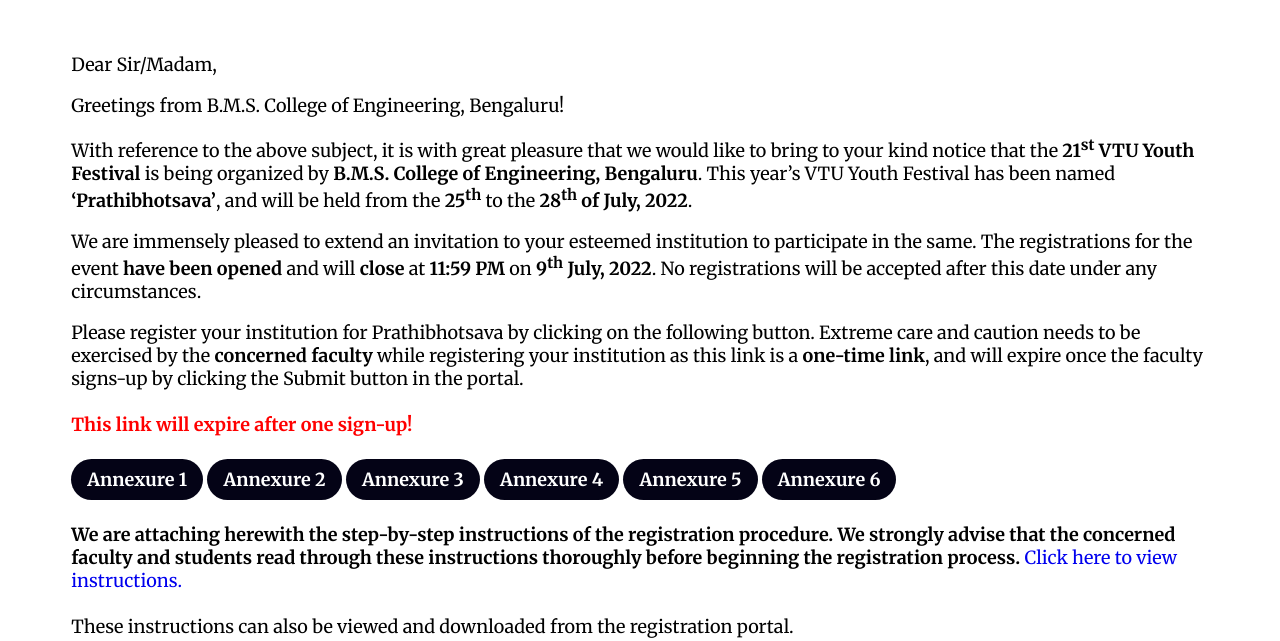
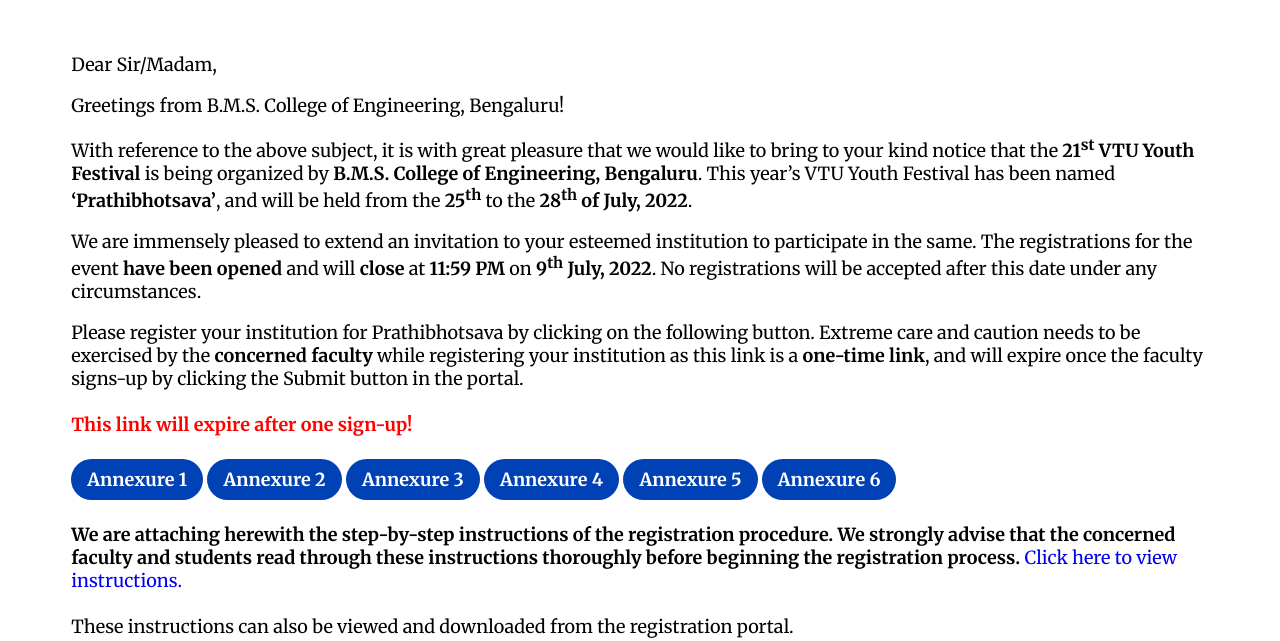
Before and after one commit to vtu-fest-web-developer-org/vtufest-annexures, a plain HTML site: page annexure-email/index.html in a window 1280 px wide. Shown: the part 290-931 px from the top of the page. Drawn offline with Linux system fonts and the light colour scheme.

Commit message:
btn color updated

```diff
--- a/annexure-email/index.html
+++ b/annexure-email/index.html
@@ -73,7 +73,7 @@
                 <a href="https://docs.prathibhotsava.in/annexure?name=${annexureOne}" target="_blank"
                     rel="noopener noreferrer" style="text-decoration: none;
                     appearance: button;
-                            background-color: #040316;
+                            background-color: #0042B5;
                             border: none;
                             border-radius: 50px;
                             box-sizing: border-box;
@@ -89,7 +89,7 @@
                 <a href="https://docs.prathibhotsava.in/annexure?name=${annexureTwo}" target="_blank"
                     rel="noopener noreferrer" style="text-decoration: none;
                             appearance: button;
-                                    background-color: #040316;
+                                    background-color: #0042B5;
                                     border: none;
                                     border-radius: 50px;
                                     box-sizing: border-box;
@@ -105,7 +105,7 @@
                 <a href="https://docs.prathibhotsava.in/annexure?name=${annexureThree}" target="_blank"
                     rel="noopener noreferrer" style="text-decoration: none;
                 appearance: button;
-                        background-color: #040316;
+                        background-color: #0042B5;
                         border: none;
                         border-radius: 50px;
                         box-sizing: border-box;
@@ -121,7 +121,7 @@
                 <a href="https://docs.prathibhotsava.in/annexure?name=${annexureFour}" target="_blank"
                     rel="noopener noreferrer" style="text-decoration: none;
                 appearance: button;
-                        background-color: #040316;
+                        background-color: #0042B5;
                         border: none;
                         border-radius: 50px;
                         box-sizing: border-box;
@@ -137,7 +137,7 @@
                 <a href="https://docs.prathibhotsava.in/annexure?name=${annexureFive}" target="_blank"
                     rel="noopener noreferrer" style="text-decoration: none;
                 appearance: button;
-                        background-color: #040316;
+                        background-color: #0042B5;
                         border: none;
                         border-radius: 50px;
                         box-sizing: border-box;
@@ -153,7 +153,7 @@
                 <a href="https://docs.prathibhotsava.in/annexure?name=${annexureSix}" target="_blank"
                     rel="noopener noreferrer" style="text-decoration: none;
 appearance: button;
-        background-color: #040316;
+        background-color: #0042B5;
         border: none;
         border-radius: 50px;
         box-sizing: border-box;
```
